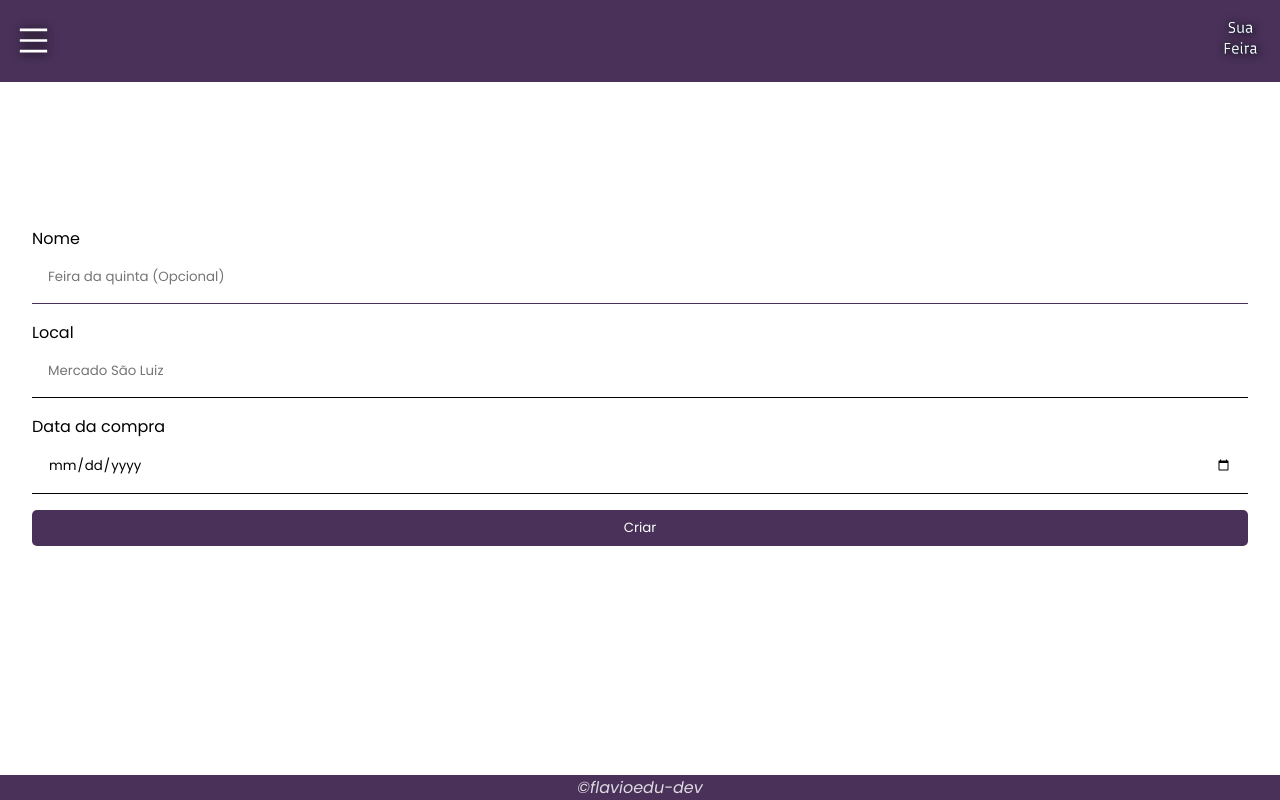
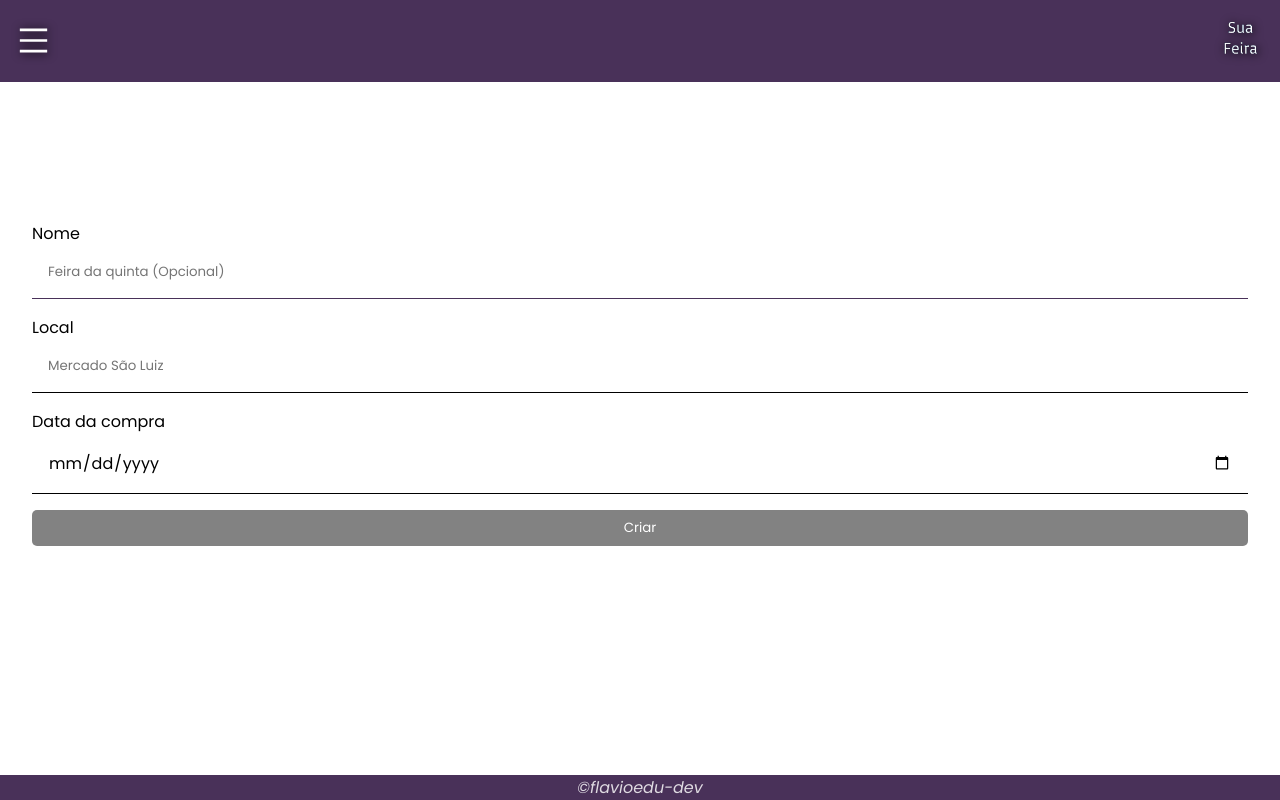
Before and after one commit to flavioedu-dev/mshop, a React (Vite) app: page /purchase in a window 1280 px wide. Built offline with nearby package versions, Linux system fonts and the light colour scheme.

Commit message:
fix input:date style

```diff
--- a/src/pages/NewPurchase/NewPurchase.scss
+++ b/src/pages/NewPurchase/NewPurchase.scss
@@ -10,6 +10,12 @@
     flex-direction: column;
     gap: 1rem;
     margin-top: 5rem;
+}
+
+.NewPurchase:valid {
+    button {
+        background-color: var(--color-first);
+    }
 }
 
 .NewPurchase > div {
@@ -25,6 +31,12 @@
     outline: none;
 }
 
+.NewPurchase > div > input[type="date"] {
+    all: unset;
+    border-bottom: 1px solid black;
+    padding: 1rem;
+}
+
 .NewPurchase > div > input:valid {
     border-color: var(--color-first);
 }
@@ -33,7 +45,7 @@
     margin: 0 1rem;
     padding: .5rem;
     border: none;
-    background-color: var(--color-first);
+    background-color: #828282;
     color: #fff;
     border-radius: 5px;
 }
```
